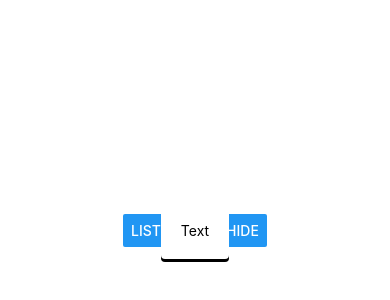
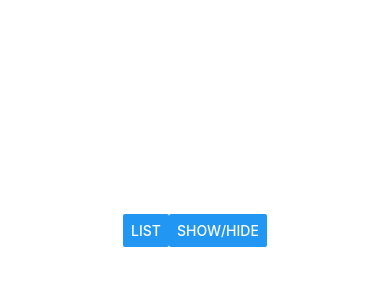
Before and after one commit to jela3105/markers-maps, a React Native app: screen / in a window 390 px wide. Shown: the part 192-492 px from the top of the page. Built offline with nearby package versions, Linux system fonts and the light colour scheme.

Commit message:
Register touches of the user

```diff
--- a/App.js
+++ b/App.js
@@ -4,9 +4,12 @@ import { StyleSheet, View, Text } from "react-native";
 import { Map, Modal, Panel } from "./components";
 
 export default function App() {
+  const handleLongPress = ({ nativeEvent }) => {
+    console.log(nativeEvent);
+  };
   return (
     <View style={styles.container}>
-      <Map />
+      <Map onLongPress={handleLongPress} />
       <Panel />
       <Modal />
       <StatusBar style="auto" />
--- a/components/Map.js
+++ b/components/Map.js
@@ -2,13 +2,13 @@ import React from "react";
 import MapView from "react-native-maps";
 import { StyleSheet, Dimensions } from "react-native";
 
-export default () => {
-  return <MapView style={styles.map} />;
+export default ({ onLongPress }) => {
+  return <MapView onLongPress={onLongPress} style={styles.map} />;
 };
 
 const styles = StyleSheet.create({
   map: {
-    height: Dimensions.get("window").height - 150,
+    height: Dimensions.get("window").height - 50,
     width: Dimensions.get("window").width,
   },
 });
--- a/components/Modal.js
+++ b/components/Modal.js
@@ -3,7 +3,7 @@ import { StyleSheet, Modal, View, Text } from "react-native";
 
 export default () => {
   return (
-    <Modal transparent={true} animationType="slide" visible={true}>
+    <Modal transparent={true} animationType="slide" visible={false}>
       <View style={styles.center}>
         <View style={styles.modalView}>
           <Text>Text</Text>
--- a/components/Panel.js
+++ b/components/Panel.js
@@ -1,5 +1,5 @@
 import React from "react";
-import { StyleSheet, Dimensions, Button, View } from "react-native";
+import { StyleSheet, Button, View } from "react-native";
 
 export default () => {
   return (
```
